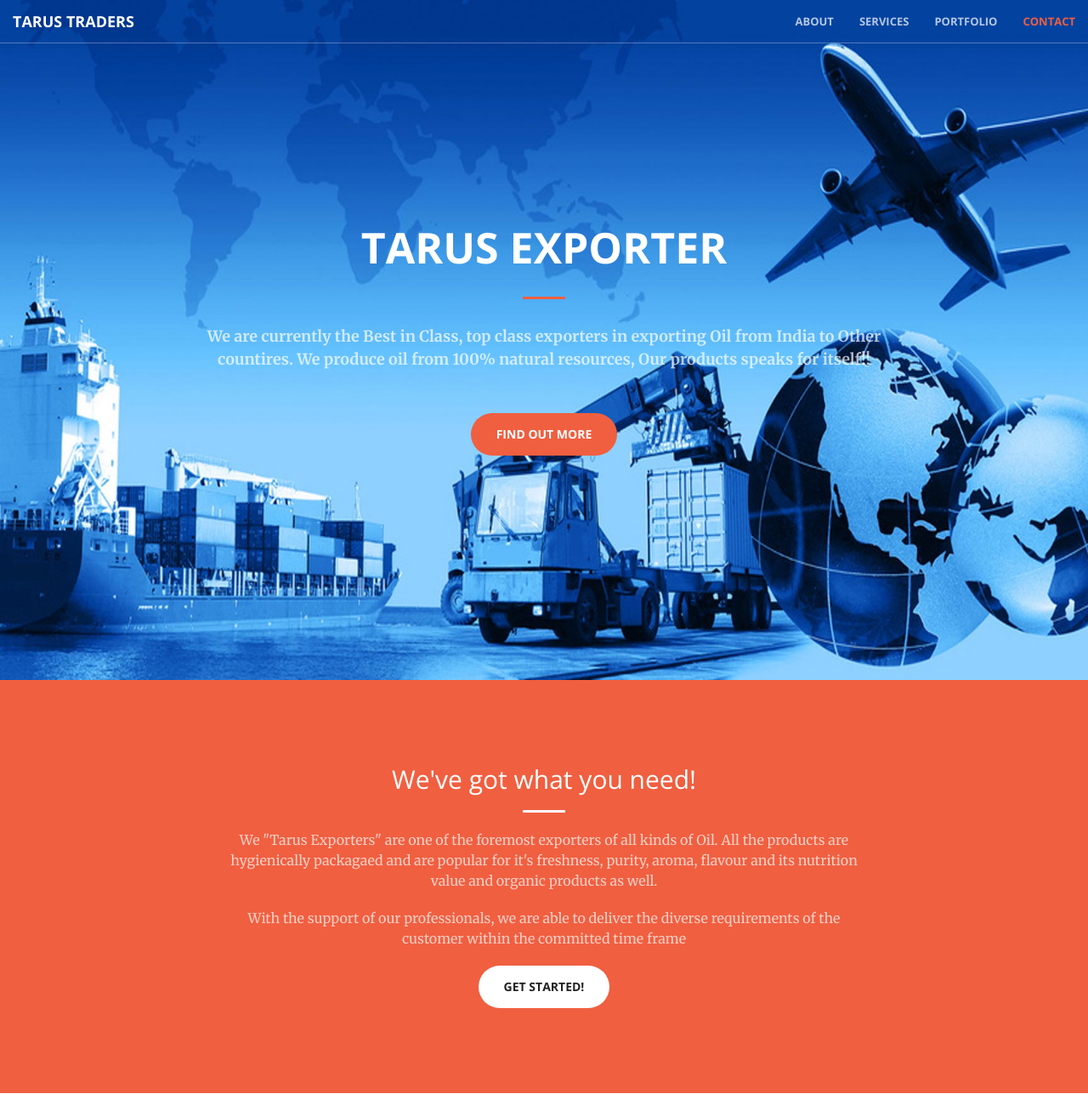
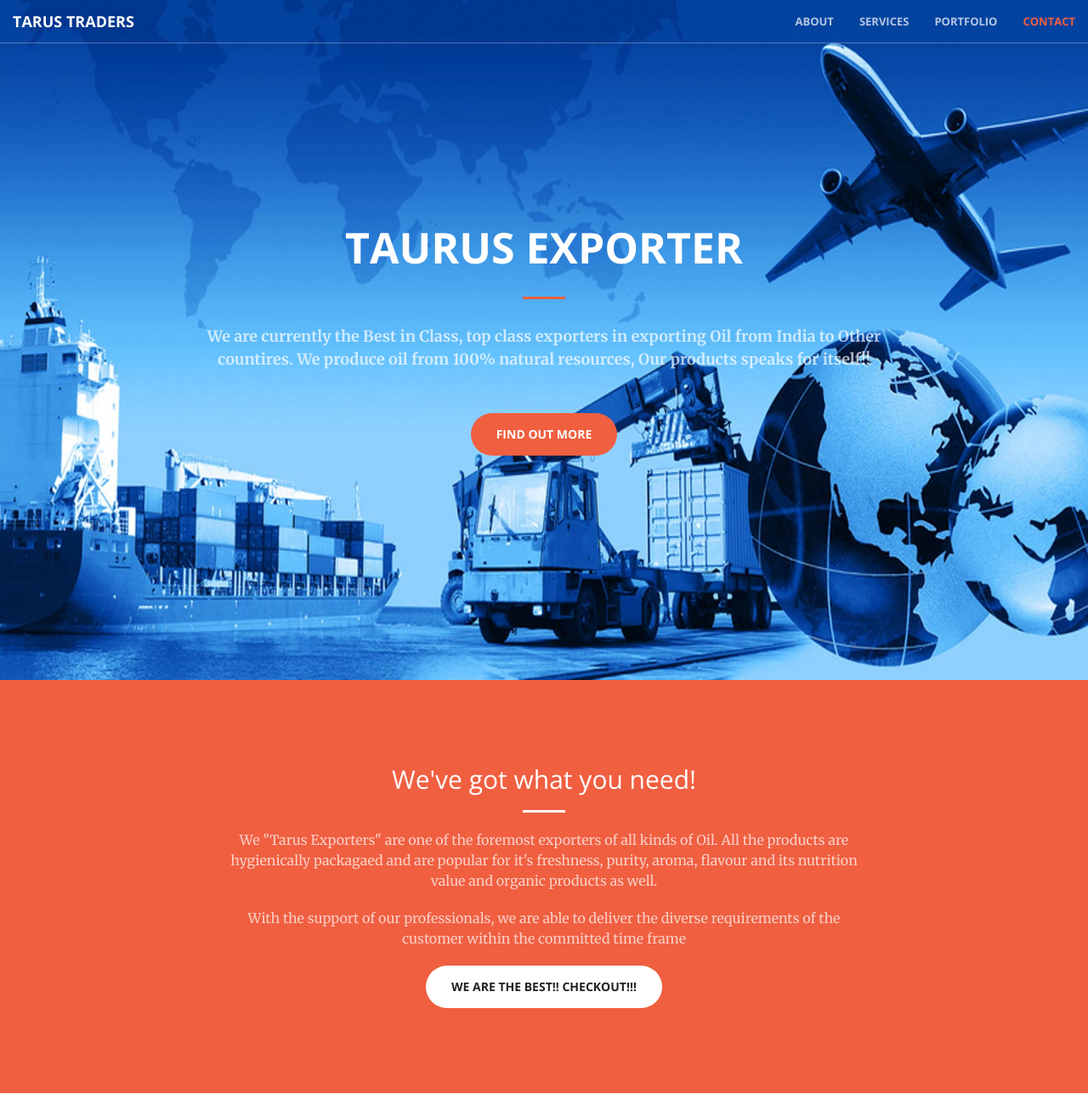
Before and after one commit to omnamasivayam/TarusTraders, a website: page index.html in a window 1280 px wide. Shown: the top 1300 px of the page at 85% size. Drawn offline with nearby package versions, Linux system fonts and the light colour scheme.

Commit message:
Update index.html
Changed to Taurus

```diff
--- a/index.html
+++ b/index.html
@@ -9,7 +9,7 @@
     <meta name="description" content="">
     <meta name="author" content="">
 
-    <title>Creative - Start Bootstrap Theme</title>
+    <title>Taurus Exporter - Quality First</title>
 
     <!-- Bootstrap Core CSS -->
     <link href="vendor/bootstrap/css/bootstrap.min.css" rel="stylesheet">
@@ -71,7 +71,7 @@
     <header>
         <div class="header-content">
             <div class="header-content-inner">
-                <h1 id="homeHeading">TARUS EXPORTER</h1>
+                <h1 id="homeHeading">TAURUS EXPORTER</h1>
                 <hr>
                 <p><b>We are currently the Best in Class, top class exporters in exporting Oil from India to Other countires. We produce oil from 100% natural resources, Our products speaks for itself!!</b></p>
                 <a href="#about" class="btn btn-primary btn-xl page-scroll">Find Out More</a>
@@ -87,7 +87,7 @@
                     <hr class="light">
                     <p class="text-faded">We "Tarus Exporters" are one of the foremost exporters of all kinds of Oil. All the products are hygienically packagaed and are popular for it's freshness, purity, aroma, flavour and its nutrition value and organic products as well.</p>
 					<p class="text-faded"> With the support of our professionals, we are able to deliver the diverse requirements of the customer within the committed time frame </p>
-                    <a href="#services" class="page-scroll btn btn-default btn-xl sr-button">Get Started!</a>
+                    <a href="#services" class="page-scroll btn btn-default btn-xl sr-button"> We are the Best!! Checkout!!!</a>
                 </div>
             </div>
         </div>
```
